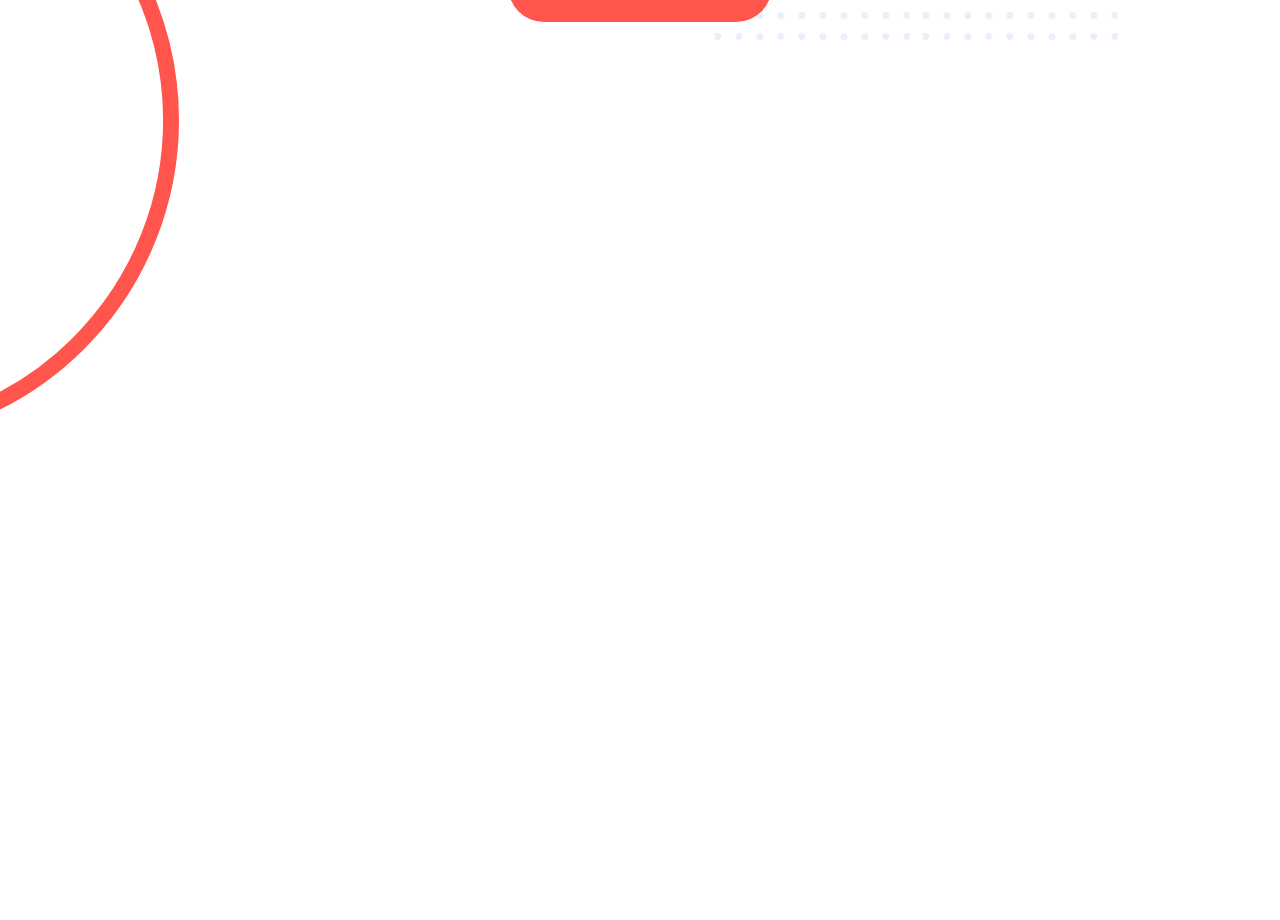
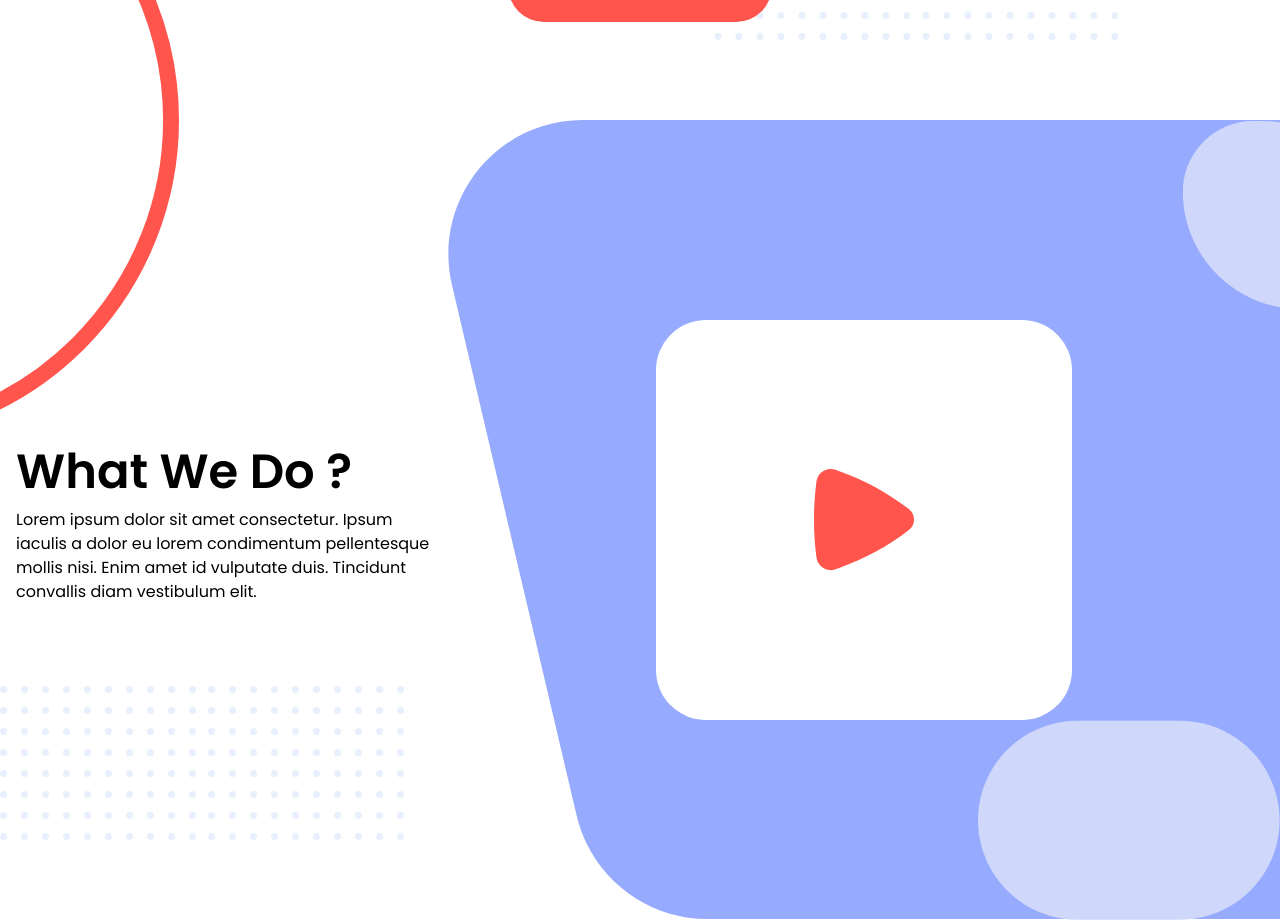
Before and after one commit to chechna9/lablab-hackathon-dash.ai, a React (Create React App) app: page / in a window 1280 px wide. Shown: the part 680-1600 px from the top of the page. Before the commit the page ends 1124 px from the top, so only its background shows below. Built offline with nearby package versions, Linux system fonts and the light colour scheme.

Commit message:
what do we do session done

```diff
--- a/src/utils/assets.ts
+++ b/src/utils/assets.ts
@@ -6,6 +6,7 @@ import shape3 from '../assets/shape3.svg';
 import circle from '../assets/circle.svg';
 import grid from '../assets/Dot.svg';
 import bigCirlce from '../assets/big_circle.svg';
+import playIcon from '../assets/play_icon.svg';
 export const assets = {
     whiteLogo,
     blackLogo,
@@ -14,5 +15,6 @@ export const assets = {
     shape3,
     circle,
     grid,
-    bigCirlce
+    bigCirlce,
+    playIcon
 };
--- a/src/view/screens/landing page/hero_section.tsx
+++ b/src/view/screens/landing page/hero_section.tsx
@@ -31,7 +31,7 @@ const HeroSection = () => {
         alt=""
         className="absolute -z-20 right-10  top-[20%]"
       />
-      {/* bottom right left img */}
+      {/* bottom right right img */}
       <div className="absolute -z-20 right-0 -translate-x-[40%] bottom-[10%]">
         <img src={assets.grid} alt="" className="inline" />
         <img src={assets.grid} alt="" className="inline ml-3" />
--- a/src/view/screens/landing page/landing_page.tsx
+++ b/src/view/screens/landing page/landing_page.tsx
@@ -1,5 +1,6 @@
 import Navbar from "../../components/navbar/navbar";
 import HeroSection from "./hero_section";
+import WhatWeDoSection from "./what_we_do_section";
 // import HeroSection from "./hero_section";
 
 const LandingPage = () => {
@@ -7,7 +8,7 @@ const LandingPage = () => {
         <main className="relative">
            <Navbar/>
            <HeroSection/>
-
+           <WhatWeDoSection/>
         </main>
      );
 }
--- /dev/null
+++ b/src/view/screens/landing page/what_we_do_section.tsx
@@ -0,0 +1,44 @@
+import { assets } from "../../../utils/assets";
+
+const WhatWeDoSection = () => {
+  return (
+    <section className="flex items-center relative h-screen overflow-clip">
+      <div className="flex-1 mx-4">
+        <h2 className="text-[48px] font-semibold">What We Do ?</h2>
+        <p>
+          Lorem ipsum dolor sit amet consectetur. Ipsum iaculis a dolor eu lorem
+          condimentum pellentesque mollis nisi. Enim amet id vulputate duis.
+          Tincidunt convallis diam vestibulum elit.
+        </p>
+      </div>
+      <div className="bg-shape3 flex-[2] bg-cover bg-no-repeat h-full relative flex items-center justify-center">
+
+        {/* video */}
+        <div className="bg-white rounded-[50px] h-[50%] w-[50%] flex items-center justify-center">
+            <button><img src={assets.playIcon} alt="" className="hover:scale-110 transition-all "/></button>
+
+        </div>
+        {/* top shape */}
+        <img
+          src={assets.shape2}
+          alt=""
+          className="absolute z-20 top-0 right-0 translate-x-[50%]"
+        />
+        {/* bottom right shape */}
+        <img
+          src={assets.shape1}
+          alt=""
+          className="absolute right-0 bottom-0 z-10"
+        />
+      </div>
+
+      {/* bottom right left img */}
+      <div className="absolute -z-20 left-0  bottom-[10%]">
+        <img src={assets.grid} alt="" className="inline" />
+        <img src={assets.grid} alt="" className="inline ml-3" />
+      </div>
+    </section>
+  );
+};
+
+export default WhatWeDoSection;
--- a/tailwind.config.js
+++ b/tailwind.config.js
@@ -10,7 +10,9 @@ module.exports = {
         myRed: "#FF554D",
         myPurple: "#96AAFE",
       },
-
+     backgroundImage:{
+      'shape3': "url('/src/assets/shape3.svg')",
+     }
 
 
     },
```
Also changed, not shown: src/assets/play_icon.svg (added).
